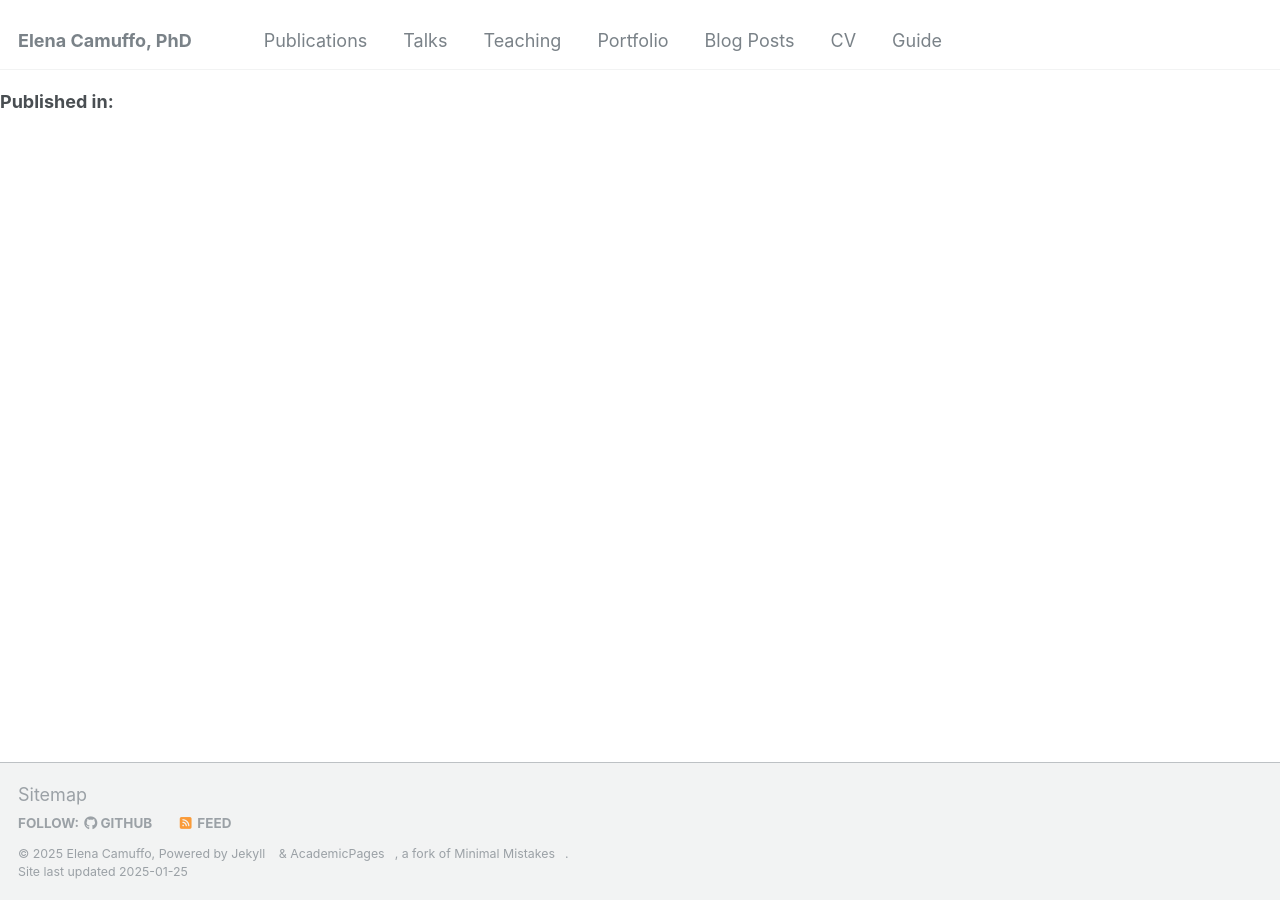
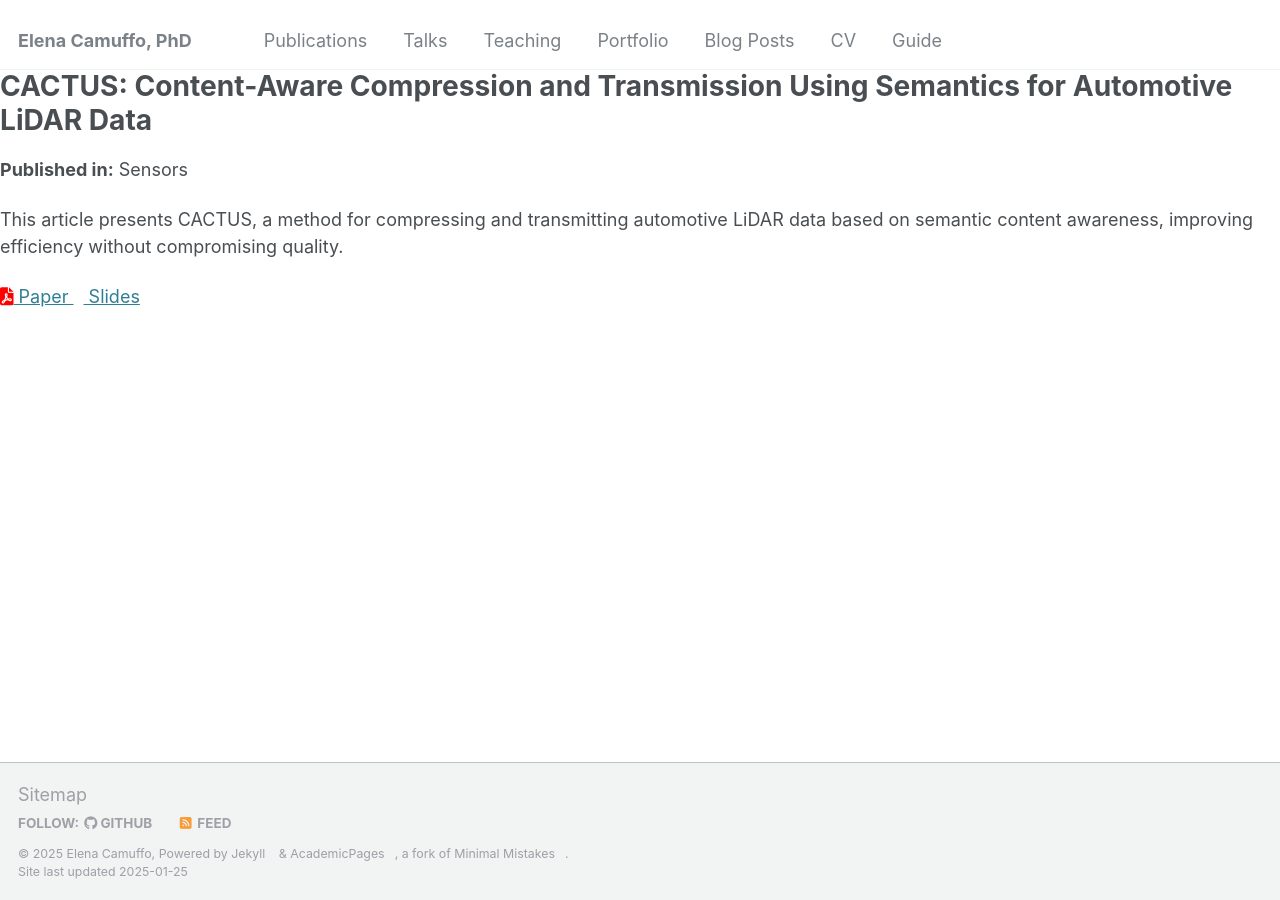
Before and after one commit to elenacamuffo/elenacamuffo.me, a Jekyll site: the page built from _publications/2023-01-01-cactus.md, in a window 1280 px wide. Built offline with Jekyll 4.4.1, drawn with Linux system fonts in a browser that asks for light colours.

Commit message:
cactus update

```diff
--- a/_publications/2023-01-01-cactus.md
+++ b/_publications/2023-01-01-cactus.md
@@ -3,7 +3,7 @@ title: "CACTUS: Content-Aware Compression and Transmission Using Semantics for A
 collection: publications
 category: manuscripts
 permalink: /publication/2023-01-01-cactus
-excerpt: 'Questo articolo presenta CACTUS, un metodo per la compressione e trasmissione dei dati LiDAR automobilistici basato sulla consapevolezza del contenuto semantico, migliorando l'efficienza senza compromettere la qualità.'
+excerpt: 'This article presents CACTUS, a method for compressing and transmitting automotive LiDAR data based on semantic content awareness, improving efficiency without compromising quality.'
 date: 2023-01-01
 venue: 'Sensors'
 slidesurl: 'http://academicpages.github.io/files/slides_cactus.pdf'
```
